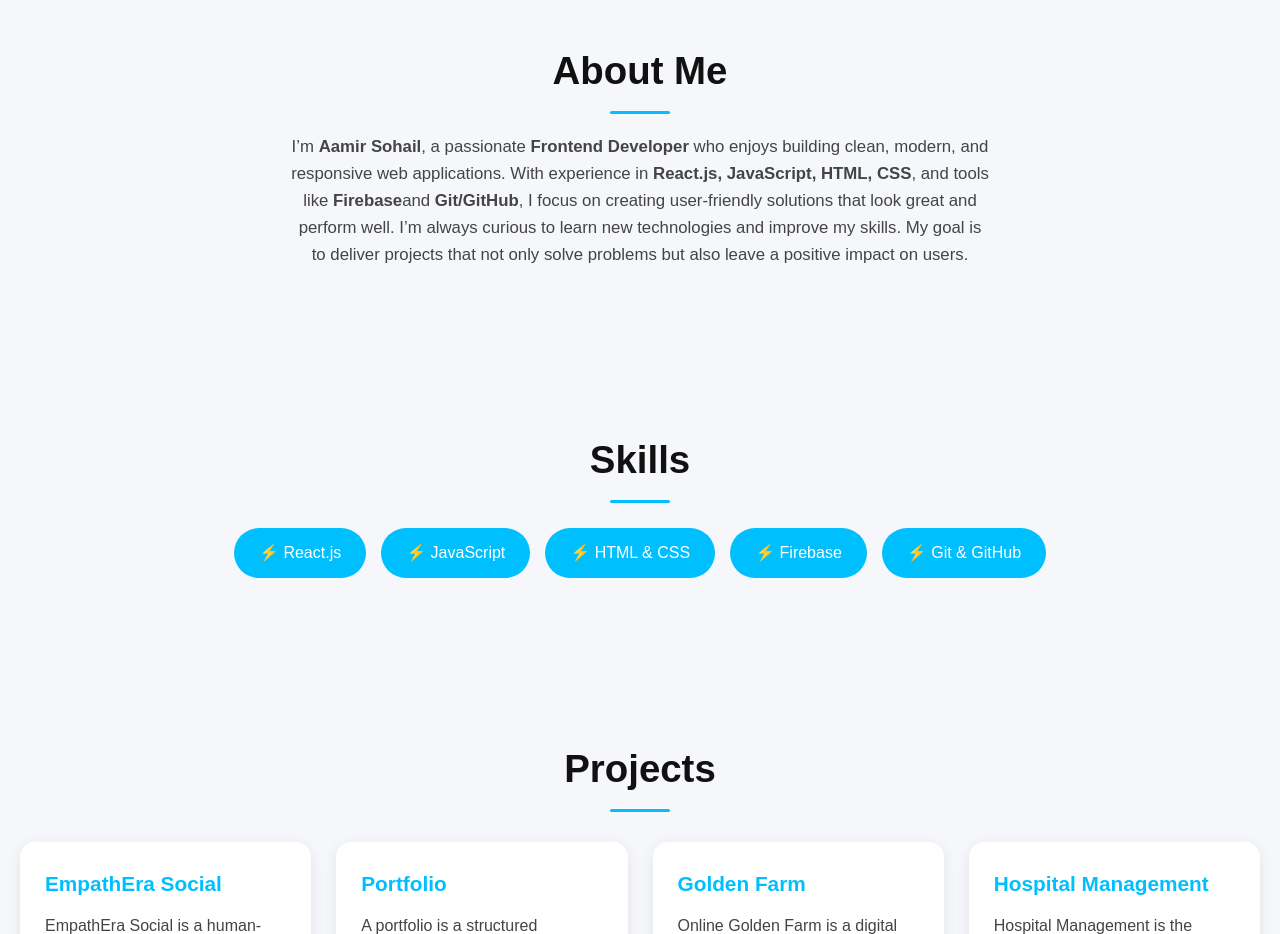
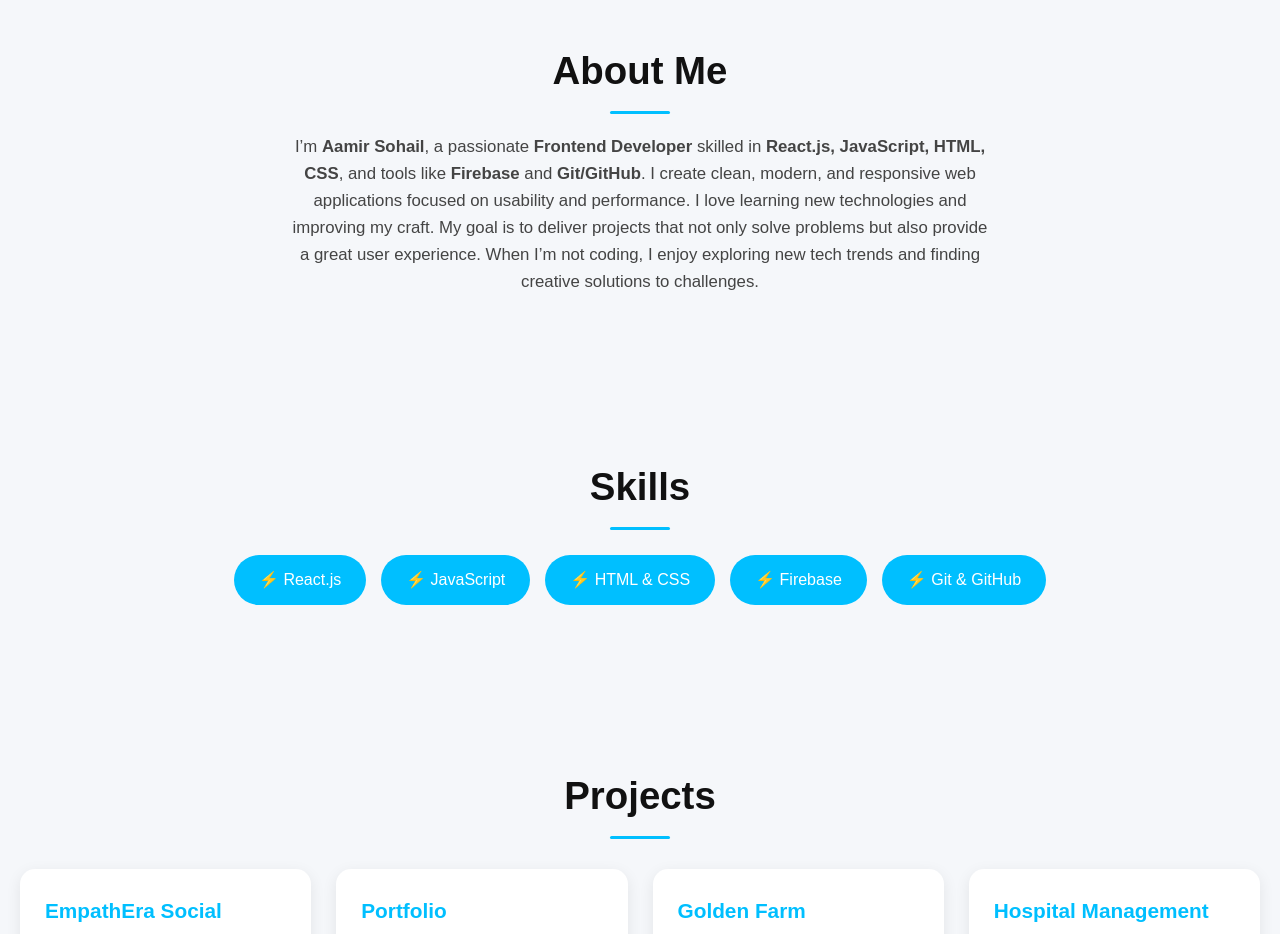
Before and after one commit to Aamir-8115/portfolio, a React (Create React App) app: page / in a window 1280 px wide. Shown: the part 840-1774 px from the top of the page. Built offline with nearby package versions, Linux system fonts and the light colour scheme.

Commit message:
Update project cards with equal height

```diff
--- a/src/App.js
+++ b/src/App.js
@@ -33,13 +33,10 @@ function App() {
       {/* ===== About ===== */}
       <section id="about" className="about">
         <h2>About Me</h2>
-         <p>
-I’m <b>Aamir Sohail</b>, a passionate <b>Frontend Developer</b> who enjoys
-    building clean, modern, and responsive web applications. With experience
-    in <b>React.js, JavaScript, HTML, CSS</b>, and tools like <b>Firebase</b>
-     and <b>Git/GitHub</b>, I focus on creating user-friendly solutions that
-    look great and perform well. I’m always curious to learn new technologies and improve my skills. My goal is to deliver projects that not only solve problems but also leave a positive impact on users.
-  </p>
+ <p>
+I’m <b>Aamir Sohail</b>, a passionate <b>Frontend Developer</b> skilled in <b>React.js, JavaScript, HTML, CSS</b>, and tools like <b>Firebase</b> and <b>Git/GitHub</b>. I create clean, modern, and responsive web applications focused on usability and performance. I love learning new technologies and improving my craft. My goal is to deliver projects that not only solve problems but also provide a great user experience. When I’m not coding, I enjoy exploring new tech trends and finding creative solutions to challenges.
+</p>
+
       </section>
 
       {/* ===== Skills ===== */}
```
